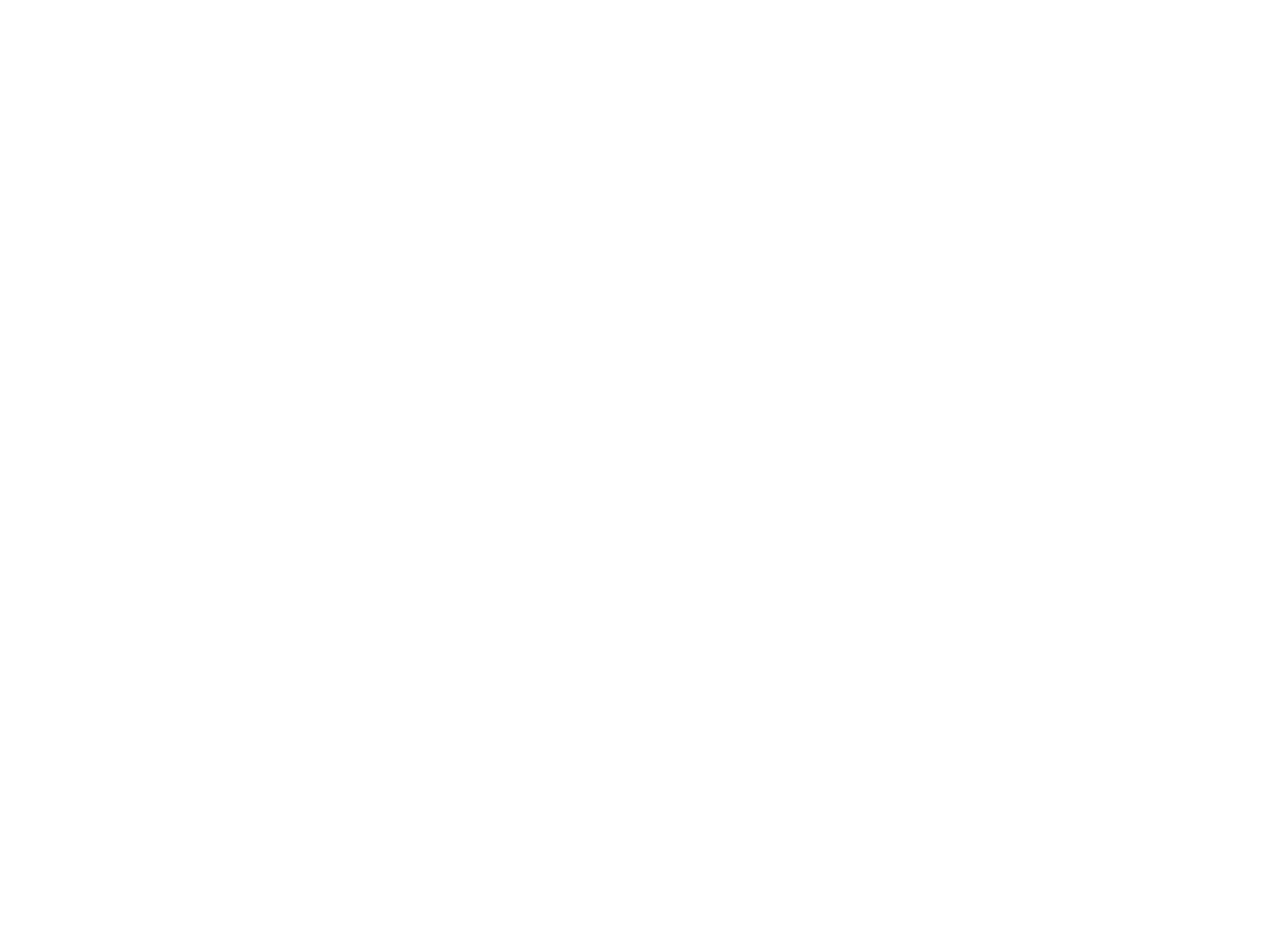
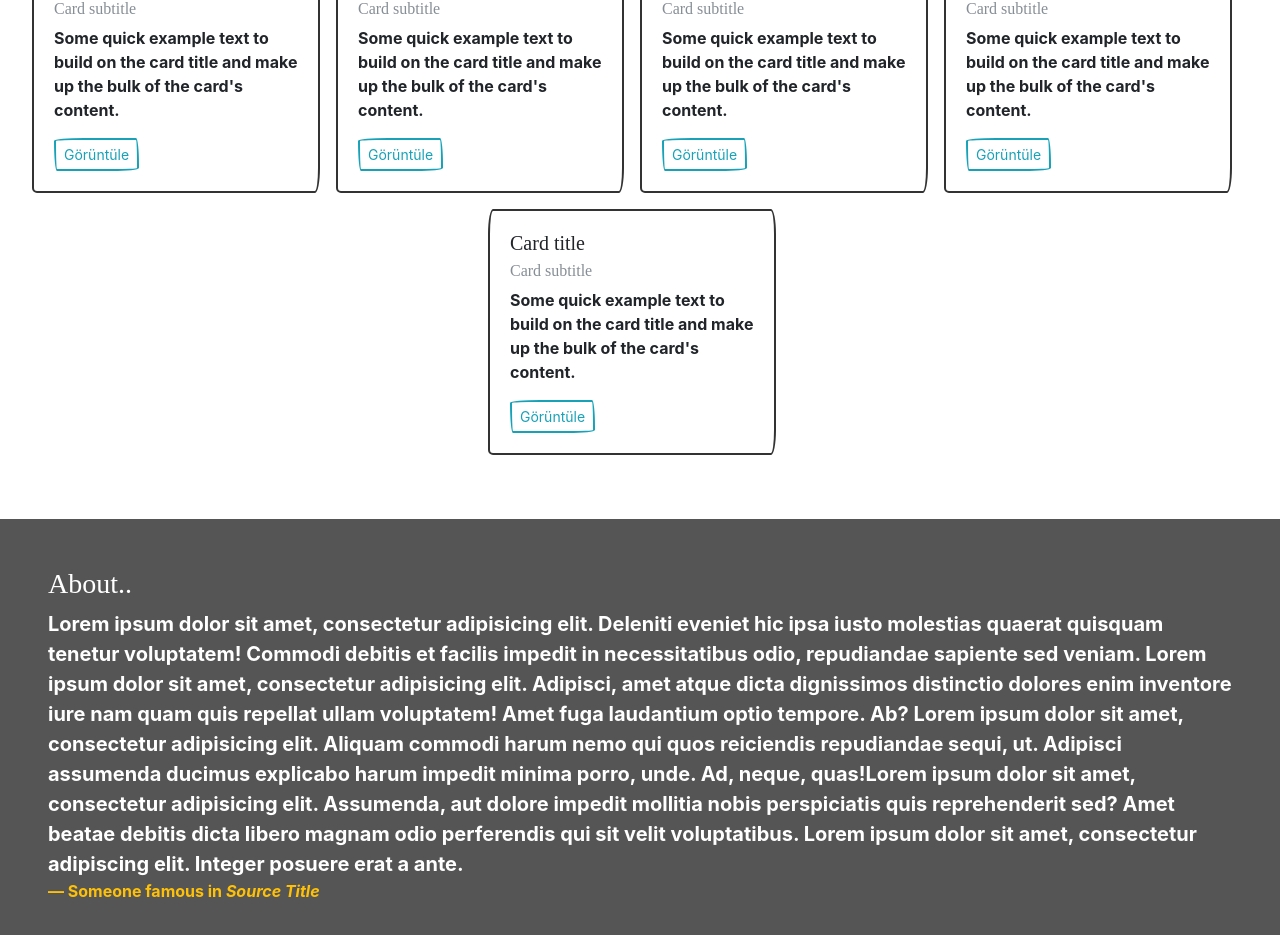
Before and after one commit to kemaloncell/corner-writing-blog, a Nuxt app: page / in a window 1280 px wide. Shown: the part 457-1392 px from the top of the page. Before the commit the page ends 800 px from the top, so only its background shows below. Built offline with nearby package versions, Linux system fonts and the light colour scheme; a web font is replaced by a local one.

Commit message:
Create Post, PostList and About Components

```diff
--- /dev/null
+++ b/components/home/About.vue
@@ -0,0 +1,13 @@
+<template>
+  <div class="container-fluid p-5 mt-5 bg-secondary text-light">
+    <blockquote class="blockquote">
+      <h3>About..</h3>
+      <p class="mb-0">
+        Lorem ipsum dolor sit amet, consectetur adipisicing elit. Deleniti eveniet hic ipsa iusto molestias quaerat quisquam tenetur voluptatem! Commodi debitis et facilis impedit in necessitatibus odio, repudiandae sapiente sed veniam. Lorem ipsum dolor sit amet, consectetur adipisicing elit. Adipisci, amet atque dicta dignissimos distinctio dolores enim inventore iure nam quam quis repellat
+        ullam voluptatem! Amet fuga laudantium optio tempore. Ab? Lorem ipsum dolor sit amet, consectetur adipisicing elit. Aliquam commodi harum nemo qui quos reiciendis repudiandae sequi, ut. Adipisci assumenda ducimus explicabo harum impedit minima porro, unde. Ad, neque, quas!Lorem ipsum dolor sit amet, consectetur adipisicing elit. Assumenda, aut dolore impedit mollitia nobis perspiciatis
+        quis reprehenderit sed? Amet beatae debitis dicta libero magnam odio perferendis qui sit velit voluptatibus. Lorem ipsum dolor sit amet, consectetur adipiscing elit. Integer posuere erat a ante.
+      </p>
+      <footer class="blockquote-footer text-warning">Someone famous in <cite title="Source Title">Source Title</cite></footer>
+    </blockquote>
+  </div>
+</template>
--- /dev/null
+++ b/components/post/Post.vue
@@ -0,0 +1,16 @@
+<template>
+  <div class="card mr-3 mb-3 card-success" style="width: 18rem">
+    <div class="card-body">
+      <h5 class="card-title">Card title</h5>
+      <h6 class="card-subtitle mb-2 text-muted">Card subtitle</h6>
+      <p class="card-text">Some quick example text to build on the card title and make up the bulk of the card's content.</p>
+      <a href="#" class="btn btn-outline-info btn-sm">Görüntüle</a>
+    </div>
+  </div>
+</template>
+
+<script>
+export default {};
+</script>
+
+<style></style>
--- /dev/null
+++ b/components/post/PostList.vue
@@ -0,0 +1,17 @@
+<template>
+  <div class="container-fluid mt-5 d-flex flex-wrap justify-content-center align-items-center">
+    <Post v-for="index in 5" :key="index" />
+  </div>
+</template>
+
+<script>
+import Post from './Post.vue';
+export default {
+  components: {
+    Post,
+  },
+  Post,
+};
+</script>
+
+<style></style>
--- a/pages/index.vue
+++ b/pages/index.vue
@@ -1,7 +1,19 @@
-<template></template>
+<template>
+  <div>
+    <PostList />
+    <About />
+  </div>
+</template>
 
 <script>
-export default {};
+import PostList from '@/components/post/PostList';
+import About from '@/components/home/About';
+export default {
+  components: {
+    PostList,
+    About,
+  },
+};
 </script>
 
 <style scoped></style>
```
